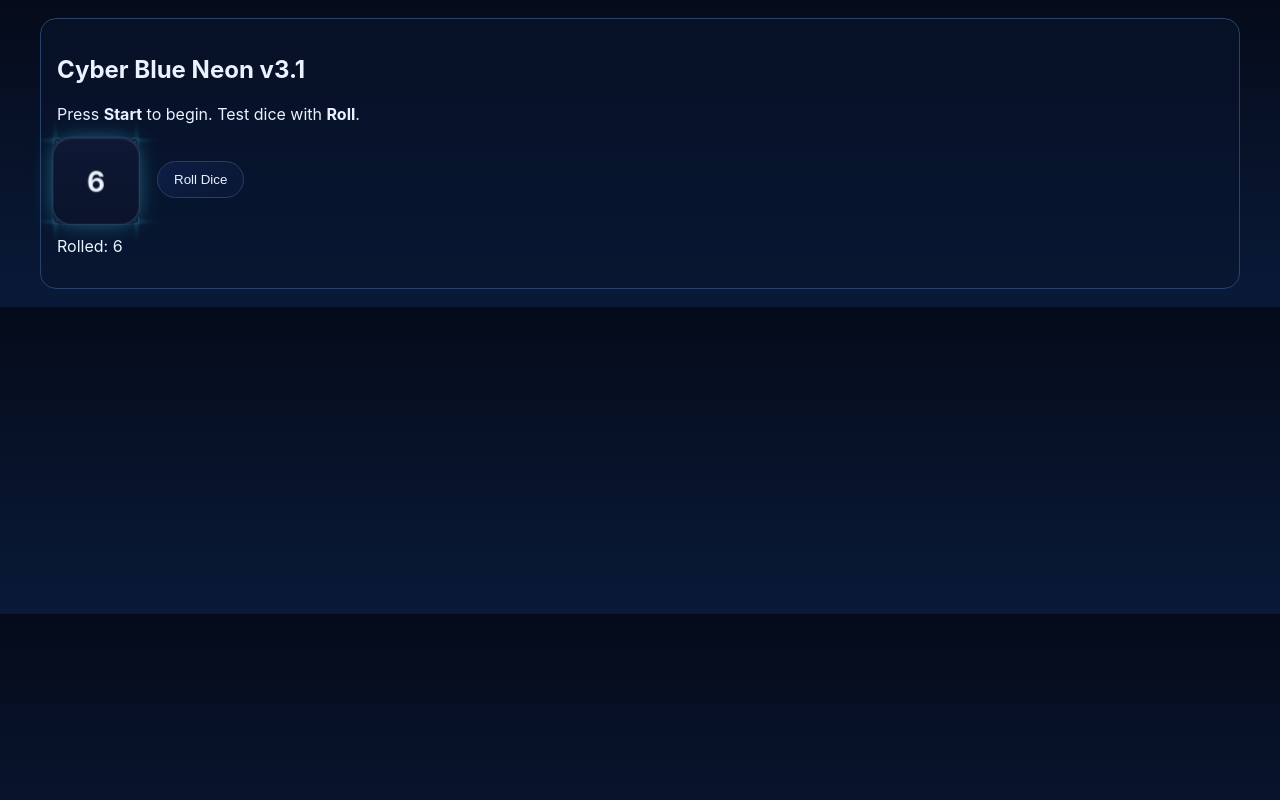
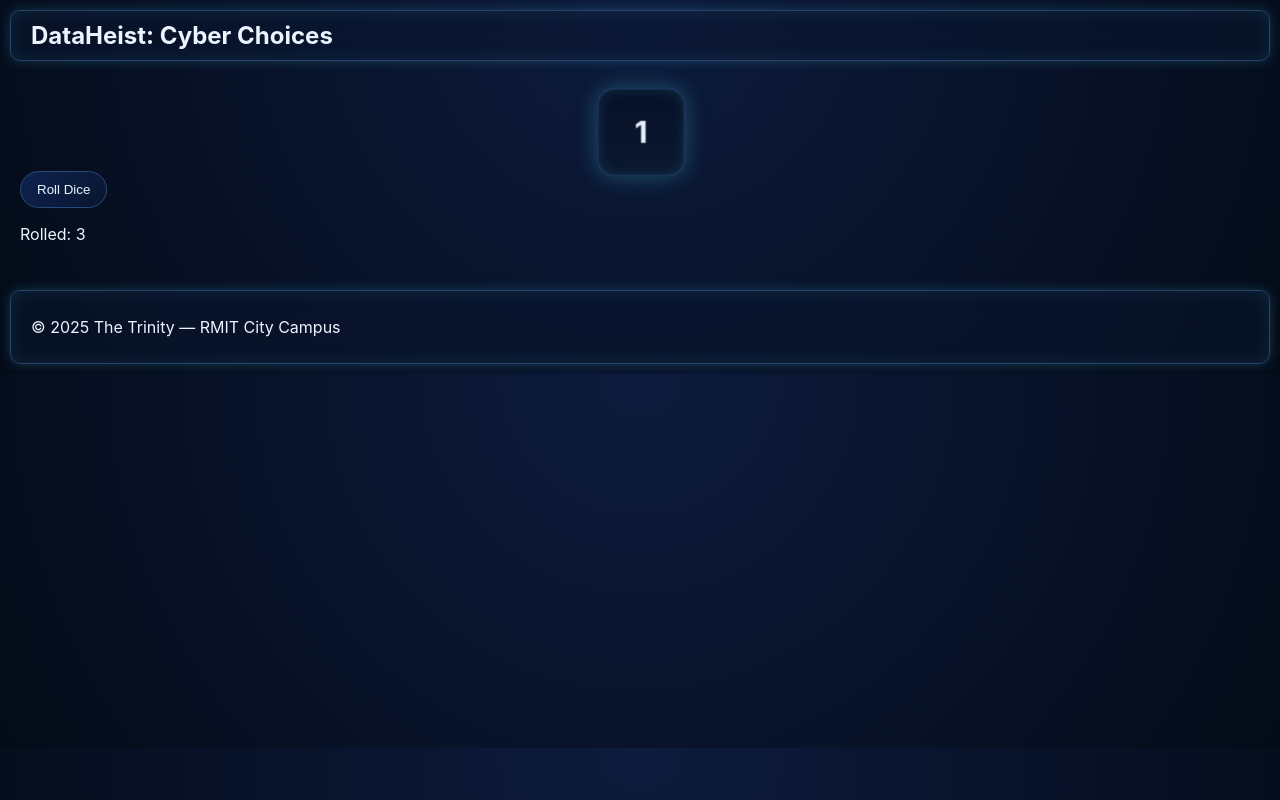
Before and after one commit to Otmn005/game_submission, a plain HTML site: page game_app/ver2.html in a window 1280 px wide. Both pictures are taken after a click on the button "Roll Dice". Drawn offline with Linux system fonts and the light colour scheme.

Commit message:
Update ver2.html

```diff
--- a/game_app/ver2.html
+++ b/game_app/ver2.html
@@ -1,108 +1,87 @@
-<!doctype html>
+<!DOCTYPE html>
 <html lang="en">
 <head>
-<meta charset="utf-8"/>
-<meta name="viewport" content="width=device-width, initial-scale=1"/>
-<title>DataHeist: Cyber Choices — Cyber Blue Neon v3.1</title>
-<meta name="description" content="Cinematic cyber awareness simulator. Offline single-file. Cyber Blue Neon v3.1">
-
+<meta charset="utf-8">
+<meta name="viewport" content="width=device-width, initial-scale=1">
+<title>DataHeist: Cyber Choices — v4.1 Cinematic</title>
 <style>
-:root {
-  --bg0:#050b1a; --bg1:#091a38; --ink:#eaf2ff; --muted:#9fb1d0;
-  --glass:rgba(10,22,48,.58); --stroke:#29426d;
-  --cyan:#4de2f8; --lime:#caff70; --gold:#ffd36b;
-  --good:#16a34a; --bad:#ef4444; --warn:#f59e0b;
-}
-body {
-  margin:0; background:linear-gradient(180deg,var(--bg0),var(--bg1)); color:var(--ink);
-  font-family:Inter,system-ui,-apple-system,"Segoe UI",Roboto,Arial,sans-serif;
-  overflow:hidden;
+body{
+  margin:0;
+  font-family:Inter,system-ui,-apple-system,Segoe UI,Roboto,Arial,sans-serif;
+  background:radial-gradient(circle at 50% 0%,#0d1b3d 0%,#040b18 100%);
+  color:#eaf4ff;
+  overflow-x:hidden;
 }
 .hidden{display:none}
-.fadeIn{animation:fadeIn 1.2s ease both}
-.fadeOut{animation:fadeOut 1s ease both}
-@keyframes fadeIn{from{opacity:0}to{opacity:1}}
-@keyframes fadeOut{to{opacity:0;visibility:hidden}}
-#intro {
-  position:fixed; inset:0; display:grid; place-items:center; background:radial-gradient(900px at 50% 30%,#13284a,#050b1a);
-  z-index:200; color:var(--cyan); font-family:'Orbitron',sans-serif; text-align:center; letter-spacing:1.5px;
+h1,h2,h3{margin:0}
+.btn{
+  background:linear-gradient(135deg,#0d224f,#0a162f);
+  color:#eaf4ff;border:1px solid #284a7a;border-radius:999px;padding:10px 16px;cursor:pointer;
+  transition:transform .1s ease,box-shadow .25s ease,border-color .2s ease,background .2s ease;
 }
-#intro h1{font-size:2.4rem;margin:0;text-shadow:0 0 24px rgba(77,226,248,.5)}
-#intro small{color:#9fb1d0;display:block;margin-top:10px}
-#intro p{color:#a5c4e6;font-size:0.9rem;margin-top:20px;animation:blink 1.2s ease-in-out infinite alternate}
-@keyframes blink{from{opacity:.5}to{opacity:1}}
-.container{max-width:1200px;margin:0 auto;padding:18px}
-.card{background:var(--glass);border:1px solid var(--stroke);border-radius:16px;backdrop-filter:blur(14px) saturate(170%)}
-.panel{padding:16px}
-.btn{background:linear-gradient(135deg,#0d1e44,#0a1734);color:#eaf2ff;border:1px solid #2a3d67;
-  border-radius:999px;padding:10px 16px;cursor:pointer;transition:transform .08s,box-shadow .25s,border-color .2s,background .2s;}
-.btn:hover{transform:translateY(-1px);box-shadow:0 0 18px rgba(77,226,248,.4)}
-#diceWrap{width:80px;height:80px;perspective:600px}
-#dice{position:relative;width:100%;height:100%;transform-style:preserve-3d;transition:transform 1s cubic-bezier(.2,.7,.2,1)}
-.face{position:absolute;width:100%;height:100%;display:grid;place-items:center;background:linear-gradient(180deg,#0f1835,#0a142a);
-  border:1px solid #2c3f69;border-radius:18px;box-shadow:inset 0 1px 0 rgba(255,255,255,.06),0 0 22px rgba(77,226,248,.25);color:#eaf4ff;font-size:26px;font-weight:700}
-.front{transform:translateZ(40px)}.back{transform:rotateY(180deg) translateZ(40px)}
-.right{transform:rotateY(90deg) translateZ(40px)}.left{transform:rotateY(-90deg) translateZ(40px)}
-.top{transform:rotateX(90deg) translateZ(40px)}.bottom{transform:rotateX(-90deg) translateZ(40px)}
-#diceWrap:hover .face{filter:drop-shadow(0 0 12px rgba(77,226,248,.8))}
+.btn:hover{transform:translateY(-1px);box-shadow:0 0 18px #4de2f844;border-color:#4de2f8}
+.btn:active{transform:translateY(0)}
+/* Neon glow frame */
+header,footer{background:rgba(10,22,48,.5);border:1px solid #29426d;border-radius:10px;padding:10px 20px;margin:10px;
+box-shadow:0 0 18px rgba(77,226,248,.1) inset,0 0 12px rgba(77,226,248,.2);}
+main{padding:20px;}
+/* Dice 3D */
+#diceWrap{position:relative;width:80px;height:80px;perspective:600px;margin:auto;}
+#dice{position:absolute;width:100%;height:100%;transform-style:preserve-3d;transition:transform 1s cubic-bezier(.25,.7,.25,1);}
+.face{position:absolute;width:100%;height:100%;display:flex;align-items:center;justify-content:center;
+backface-visibility:hidden;background:linear-gradient(180deg,#081229,#0b1830);
+border:1px solid #2a416d;border-radius:16px;color:#eaf4ff;font-size:28px;font-weight:700;
+box-shadow:0 0 22px rgba(77,226,248,.3),inset 0 0 12px rgba(77,226,248,.15);
+}
+.front{transform:translateZ(40px)}.back{transform:rotateY(180deg)translateZ(40px)}
+.right{transform:rotateY(90deg)translateZ(40px)}.left{transform:rotateY(-90deg)translateZ(40px)}
+.top{transform:rotateX(90deg)translateZ(40px)}.bottom{transform:rotateX(-90deg)translateZ(40px)}
+.landPulse{animation:pulse .3s ease both}@keyframes pulse{0%{transform:scale(1.03)}100%{transform:scale(1)}}
+#intro{position:fixed;inset:0;display:flex;align-items:center;justify-content:center;flex-direction:column;
+background:radial-gradient(circle at 50% 50%,#13264e 0%,#0a162f 100%);z-index:100;
+color:#4de2f8;font-size:2rem;text-shadow:0 0 18px #4de2f888;}
+.fadeOut{animation:fadeOut 1s forwards}@keyframes fadeOut{to{opacity:0;visibility:hidden}}
 </style>
 </head>
 <body>
 <div id="intro">
-  <div>
-    <h1>DATAHEIST</h1>
-    <small>Cyber Choices</small>
-    <p>Initializing systems...</p>
-  </div>
+  <div><h1>DATAHEIST</h1><p>Initializing systems…</p></div>
 </div>
-
-<div class="container hidden" id="main">
-  <div class="card panel">
-    <h2>Cyber Blue Neon v3.1</h2>
-    <p>Press <b>Start</b> to begin. Test dice with <b>Roll</b>.</p>
-    <div style="display:flex;align-items:center;gap:20px;margin-top:10px">
-      <div id="diceWrap"><div id="dice">
-        <div class="face front">1</div>
-        <div class="face back">6</div>
-        <div class="face right">3</div>
-        <div class="face left">4</div>
-        <div class="face top">5</div>
-        <div class="face bottom">2</div>
-      </div></div>
-      <button class="btn" id="roll">Roll Dice</button>
+<header><h2>DataHeist: Cyber Choices</h2></header>
+<main>
+  <section id="game">
+    <div id="diceWrap">
+      <div id="dice">
+        <div class="face front">1</div><div class="face back">6</div><div class="face right">3</div>
+        <div class="face left">4</div><div class="face top">5</div><div class="face bottom">2</div>
+      </div>
     </div>
-    <p id="diceResult"></p>
-  </div>
-</div>
-
+    <button class="btn" id="roll">Roll Dice</button>
+    <p id="result"></p>
+  </section>
+</main>
+<footer><p>© 2025 The Trinity — RMIT City Campus</p></footer>
 <script>
-// Intro splash
+const dice=document.getElementById('dice');const res=document.getElementById('result');
+const poses={1:[0,0],2:[-90,0],3:[0,-90],4:[0,90],5:[90,0],6:[0,180]};
+function rollDice(){
+ const roll=1+((Math.random()*6)|0);
+ const [rx,ry]=poses[roll];
+ const ex=720+Math.floor(Math.random()*360),ey=720+Math.floor(Math.random()*360);
+ dice.style.transition='transform 1s cubic-bezier(.25,.7,.25,1)';
+ dice.style.transform=`rotateX(${rx+ex}deg) rotateY(${ry+ey}deg)`;
+ setTimeout(()=>{dice.classList.remove('landPulse');void dice.offsetWidth;dice.classList.add('landPulse');
+ res.textContent='Rolled: '+roll; subtlePulse();},1000);
+}
+document.getElementById('roll').onclick=rollDice;
+/* Subtle camera pulse */
+function subtlePulse(){
+ document.body.style.transform='scale(1.01)';
+ setTimeout(()=>{document.body.style.transform='scale(1)';},150);
+}
+/* Intro cinematic */
 const intro=document.getElementById('intro');
-const main=document.getElementById('main');
-setTimeout(()=>{intro.classList.add('fadeOut');setTimeout(()=>{intro.remove();main.classList.remove('hidden');main.classList.add('fadeIn');startHum();},900);},3000);
-intro.addEventListener('click',()=>{intro.classList.add('fadeOut');setTimeout(()=>{intro.remove();main.classList.remove('hidden');main.classList.add('fadeIn');startHum();},900);});
-
-// Soft ambient hum
-function startHum(){
-  const ctx=new (window.AudioContext||window.webkitAudioContext)();
-  const o=ctx.createOscillator();const g=ctx.createGain();
-  o.type='sine';o.frequency.value=110;g.gain.value=0.04;o.connect(g).connect(ctx.destination);
-  o.start();setTimeout(()=>{g.gain.exponentialRampToValueAtTime(0.0001,ctx.currentTime+2);},2);
-  o.stop(ctx.currentTime+3);
-}
-
-// Dice JS-driven 3D roll
-const dice=document.getElementById('dice');
-const result=document.getElementById('diceResult');
-document.getElementById('roll').addEventListener('click',()=>{
-  const roll=Math.floor(Math.random()*6)+1;
-  const poses={1:[0,0],2:[-90,0],3:[0,-90],4:[0,90],5:[90,0],6:[0,180]};
-  const [rx,ry]=poses[roll];
-  dice.style.transition='transform 1s cubic-bezier(.2,.7,.2,1)';
-  dice.style.transform=`rotateX(${rx+720}deg) rotateY(${ry+720}deg)`;
-  dice.style.filter='drop-shadow(0 0 16px rgba(77,226,248,.8)) brightness(1.3)';
-  setTimeout(()=>{dice.style.filter='';result.textContent='Rolled: '+roll;},1000);
-});
+setTimeout(()=>{intro.classList.add('fadeOut');},3000);
 </script>
 </body>
 </html>
```
